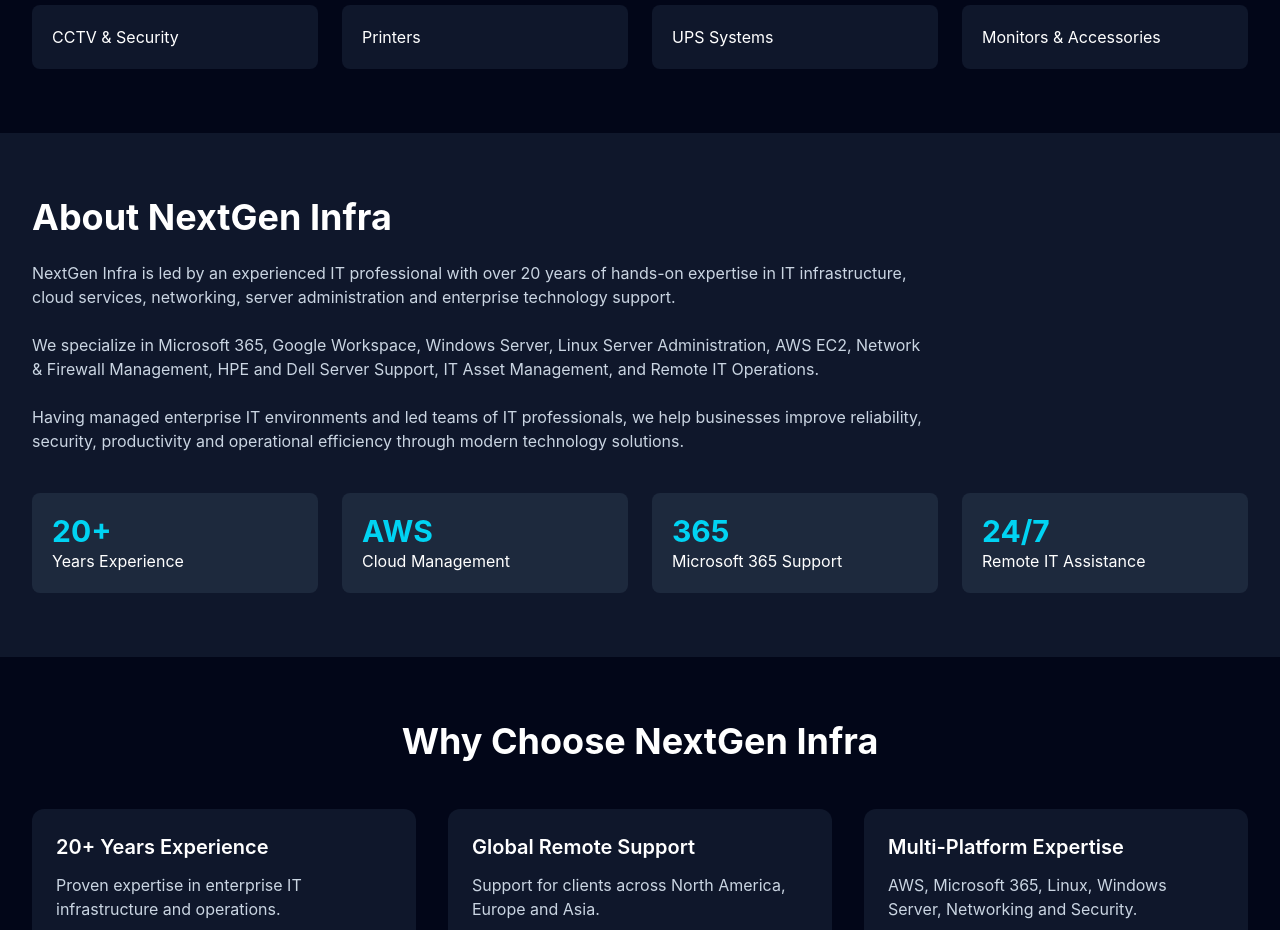
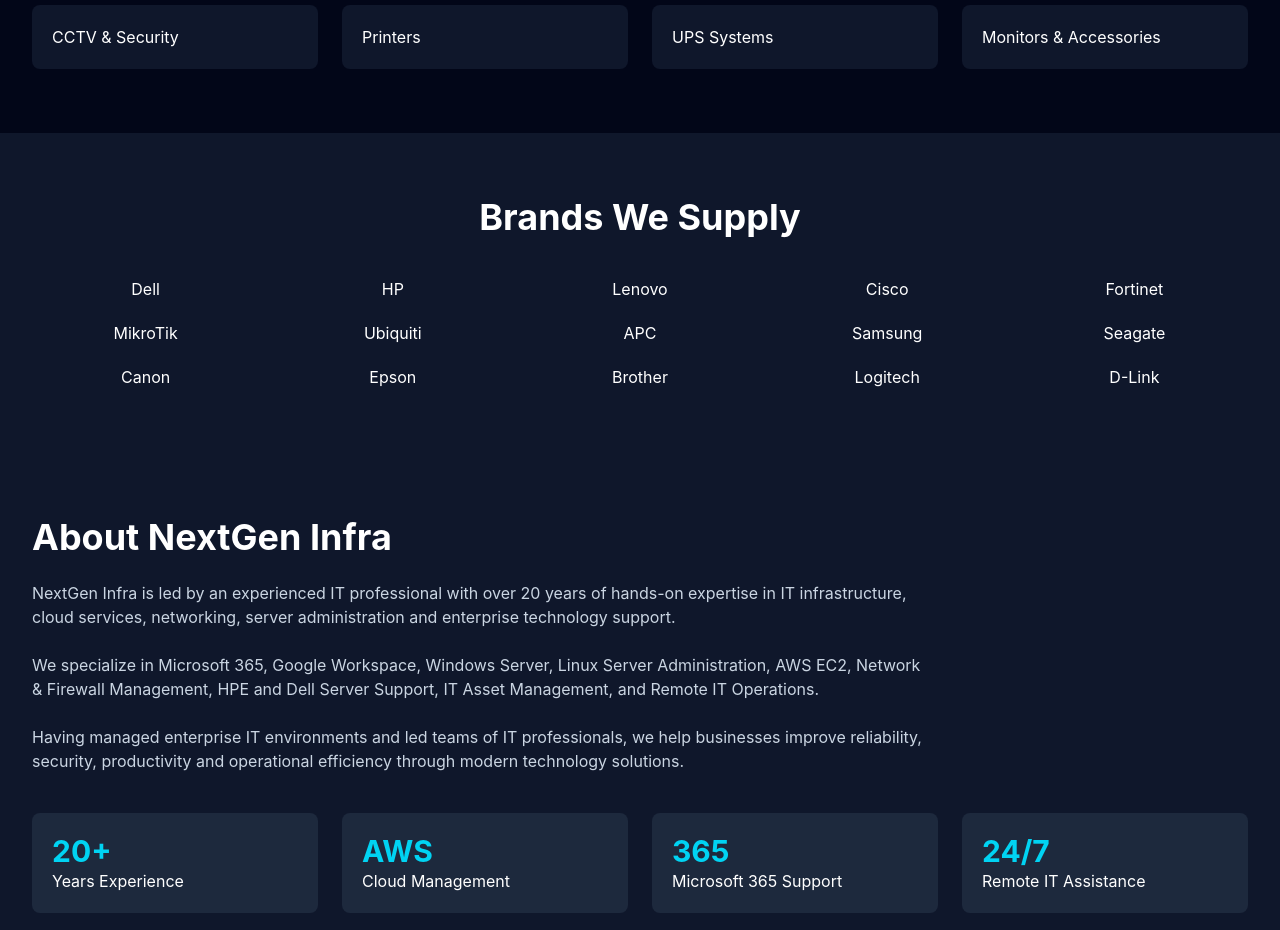
Before and after one commit to shambhuprasad2509-web/nextgeninfra, a React (Vite) app: page / in a window 1280 px wide. Shown: the part 2180-3110 px from the top of the page. Built offline with nearby package versions, Linux system fonts and the light colour scheme.

Commit message:
Update App.jsx

```diff
--- a/src/App.jsx
+++ b/src/App.jsx
@@ -190,6 +190,33 @@
 
   </div>
 </section>
+       <section className="px-8 py-16 bg-slate-900">
+  <h2 className="text-4xl font-bold text-center mb-10">
+    Brands We Supply
+  </h2>
+
+  <div className="grid md:grid-cols-5 gap-5 text-center">
+
+    <div>Dell</div>
+    <div>HP</div>
+    <div>Lenovo</div>
+    <div>Cisco</div>
+    <div>Fortinet</div>
+
+    <div>MikroTik</div>
+    <div>Ubiquiti</div>
+    <div>APC</div>
+    <div>Samsung</div>
+    <div>Seagate</div>
+
+    <div>Canon</div>
+    <div>Epson</div>
+    <div>Brother</div>
+    <div>Logitech</div>
+    <div>D-Link</div>
+
+  </div>
+</section>
       {/* About */}
 <section id="about" className="px-8 py-16 bg-slate-900">
   <h2 className="text-4xl font-bold mb-6">
```
